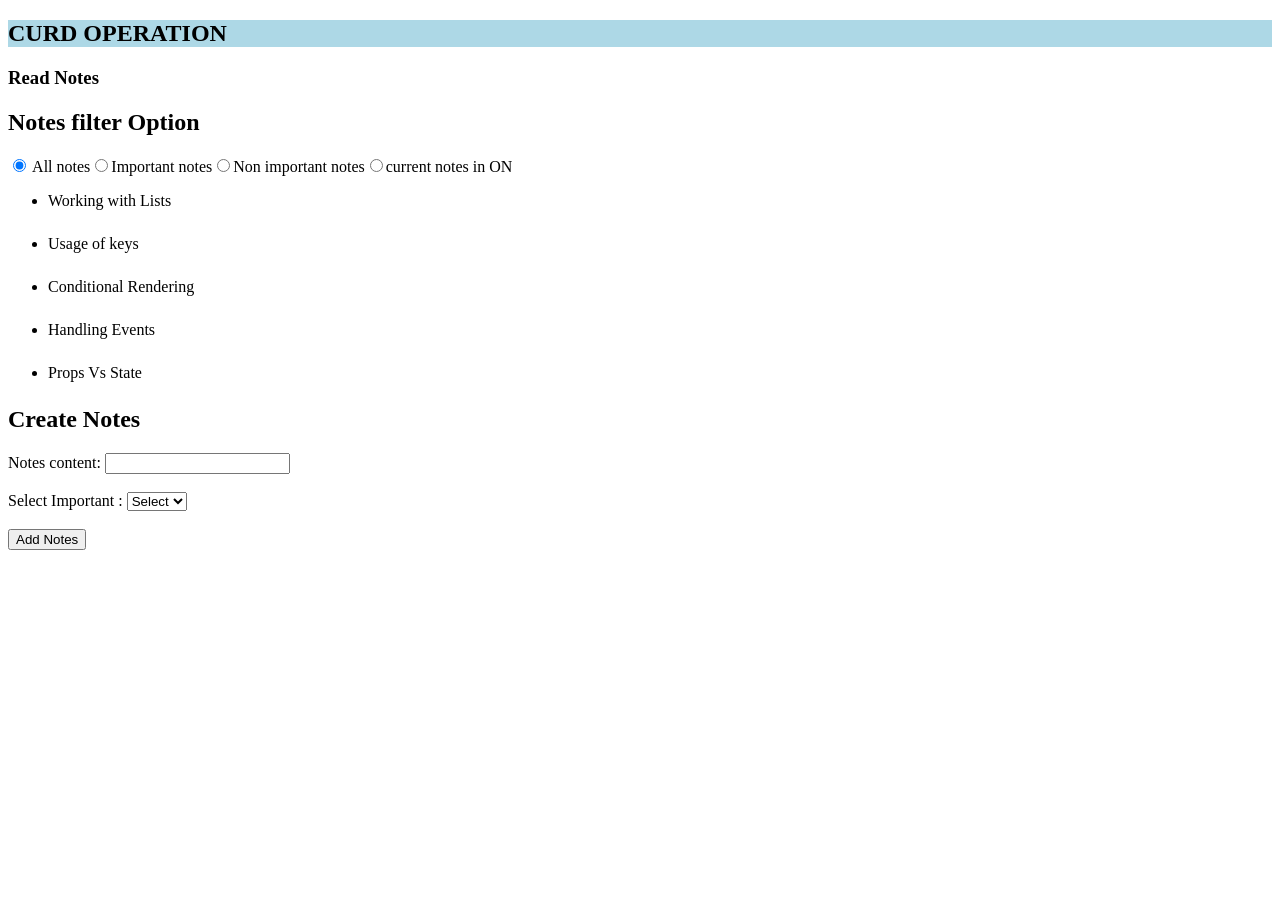
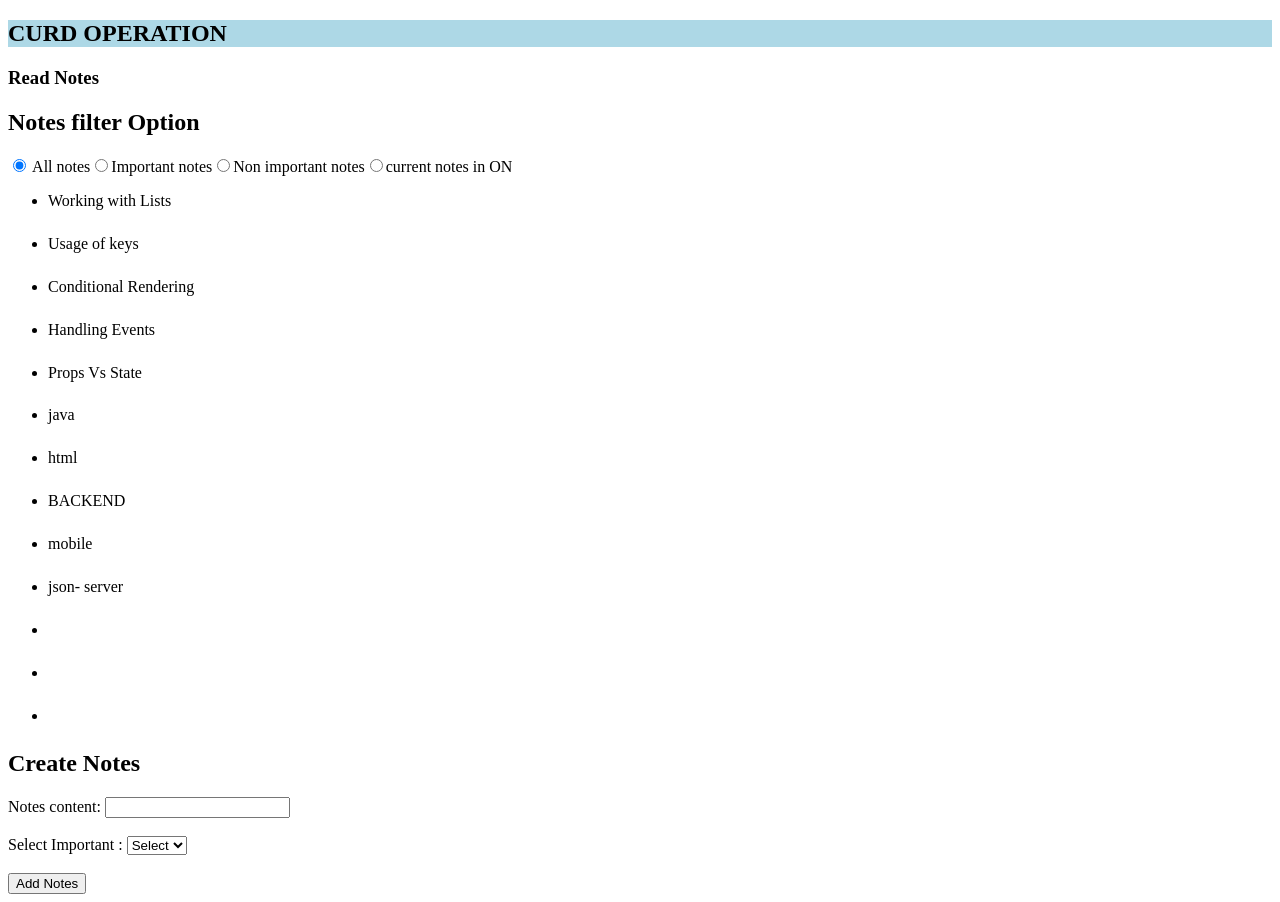
Before and after one commit to SAVEEN-J/curd_practices, a React (Create React App) app: page / in a window 1280 px wide. Before the commit the page ends 800 px from the top, so only its background shows below. Built offline with nearby package versions, Linux system fonts and the light colour scheme; data requests are answered from the project's data file.

Commit message:
RC with json server

```diff
--- /dev/null
+++ b/db.json
@@ -0,0 +1,65 @@
+{
+  "notes": [
+    {
+      "id": "1",
+      "content": "Working with Lists",
+      "important": true
+    },
+    {
+      "id": "2",
+      "content": "Usage of keys",
+      "important": false
+    },
+    {
+      "id": "3",
+      "content": "Conditional Rendering",
+      "important": true
+    },
+    {
+      "id": "4",
+      "content": "Handling Events",
+      "important": true
+    },
+    {
+      "id": "5",
+      "content": "Props Vs State",
+      "important": false,
+      "selectbutton": "on"
+    },
+    {
+      "id": "6",
+      "content": "java",
+      "important": true
+    },
+    {
+      "id": "7",
+      "content": "html",
+      "important": true
+    },
+    {
+      "id": "8",
+      "content": "BACKEND",
+      "important": true
+    },
+    {
+      "id": "9",
+      "content": "mobile",
+      "important": false,
+      "selectbutton": "on"
+    },
+    {
+      "id": "10",
+      "content": "json- server",
+      "important": true
+    },
+    {
+      "id": "3eba"
+    },
+    {
+      "id": "9993"
+    },
+    {
+      "id": "acde"
+    }
+  ]
+}
--- a/package.json
+++ b/package.json
@@ -6,6 +6,8 @@
     "@testing-library/jest-dom": "^5.17.0",
     "@testing-library/react": "^13.4.0",
     "@testing-library/user-event": "^13.5.0",
+    "axios": "^1.6.7",
+    "json-server": "^1.0.0-alpha.23",
     "nodemon": "^3.0.3",
     "react": "^18.2.0",
     "react-dom": "^18.2.0",
--- a/src/App.js
+++ b/src/App.js
@@ -1,7 +1,9 @@
 
 import { useEffect, useRef, useState } from 'react';
 import './App.css';
+import axios from 'axios';
 
+//connet to json server
 
 function Note({note}) {
   // console.log(note);
@@ -26,8 +28,14 @@ function App(props) {
 
 //get data from backend
 useEffect(()=>{
-  setNotes(props.notes);
-},[]);
+  // setNotes(props.notes);
+  // featch from json server
+//read
+  axios
+  .get('http://localhost:3005/notes')
+  .then(responce =>setNotes(responce.data));
+  // .then(responce =>console.log(responce.data));
+});
 
 //create referencr
 const newNoteRef =useRef(null);
@@ -39,10 +47,13 @@ const newNoteRef =useRef(null);
     let noteObject ={
       id:notes.length+1,
       content:newnotescontent,
-        importance:newnotesimportance,
+        importance:newnotesimportance==='true',
     }
-
-    setNotes(notes.concat(noteObject))
+    // send data to json
+    axios
+    .post('http://localhost:3005/notes')
+    .then(responce =>setNotes(responce.data));
+    // setNotes(notes.concat(noteObject))
     // clear text
     setnewNotesContent("");
     setnewnotesImportance("");
--- a/src/index.js
+++ b/src/index.js
@@ -2,37 +2,42 @@ import React from 'react';
 import ReactDOM from 'react-dom/client';
 import App from './App';
 
+
+
+
+
+ReactDOM.createRoot(document.getElementById('root')).render(<App />);
 // data
-const notes = [
-  {
-      id: 1,
-      content: 'Working with Lists',
-      important: true
-  },
-  {
-      id: 2,
-      content: 'Usage of keys',
-        important: false
-  },
-  {
-      id: 3,
-      content: 'Conditional Rendering',
-      important: true
-  },
-  {
-      id: 4,
-      content: 'Handling Events',
-      important: true
-  },
-  {
-      id: 5,
-      content: 'Props Vs State',
-      important: false,
-      selectbutton:"on"
-  }
-];
+// const notes = [
+//   {
+//       id: 1,
+//       content: "Working with Lists",
+//       important: true
+//   },
+//   {
+//       id: 2,
+//       content: "Usage of keys",
+//         important: false
+//   },
+//   {
+//       id: 3,
+//       content: "Conditional Rendering",
+//       important: true
+//   },
+//   {
+//       id: 4,
+//       content: "Handling Events",
+//       important: true
+//   },
+//   {
+//       id: 5,
+//       content: "Props Vs State",
+//       important: false,
+//       selectbutton:"on"
+//   }
+// ];
 
-ReactDOM.createRoot(document.getElementById('root')).render(<App notes={notes}/>);
+// ReactDOM.createRoot(document.getElementById('root')).render(<App notes={notes}/>);
 // const root = ReactDOM.createRoot(document.getElementById('root'));
 // root.render(
 //   <React.StrictMode>
```
Also changed, not shown: 1 other file (tests, documents, lock files or other folders).
